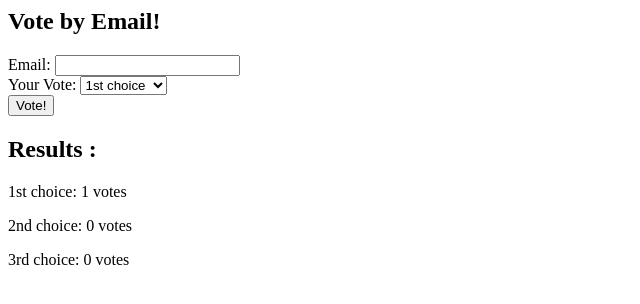
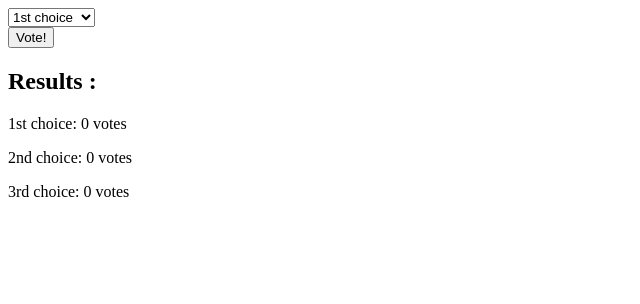
Before and after one commit to Mathis-Gx/test, a plain HTML site: page index.html in a window 1280 px wide. Both pictures are taken after a click on the button "Vote!". Shown: the whole page, without its empty margins (0-640 px from the left). Drawn offline with Linux system fonts and the light colour scheme.

Commit message:
Update index.html

```diff
--- a/index.html
+++ b/index.html
@@ -1,11 +1,6 @@
 <html>
   <head> </head>
   <body>
-    <h2>Vote by Email!</h2>
-    Email:
-    <input type="email" id="email" required />
-    <br />
-    Your Vote:
     <select id="vote" required>
       <option value="Option1">1st choice</option>
       <option value="Option2">2nd choice</option>
@@ -21,16 +16,8 @@
     <!-- Option 3 is for later -->
 
     <script>
-      function submitVote() {
-        var email = document.getElementById("email").value;
+      function submitVote()
         var vote = document.getElementById("vote").value;
-
-        // Check if the email has voted
-        if (localStorage.getItem(email)) {
-          alert("This email has already voted.");
-        } else {
-          // Store the vote
-          localStorage.setItem(email, vote);
           alert("Your vote has been submitted successfully.");
           updateResults();
         }
```
